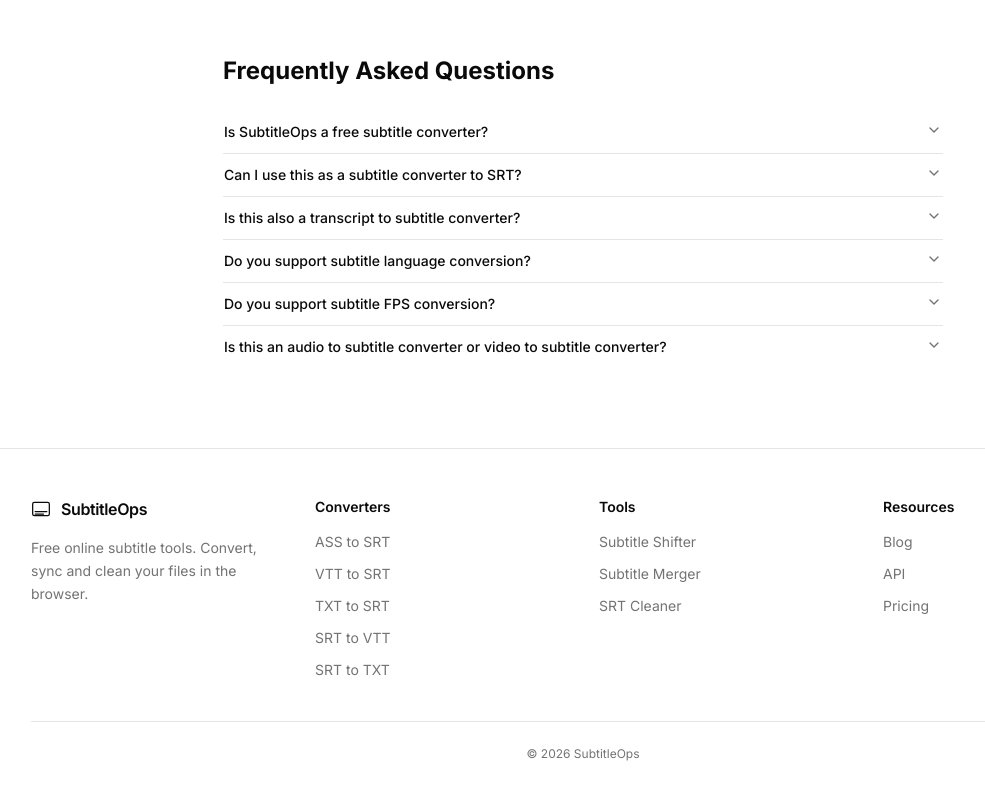
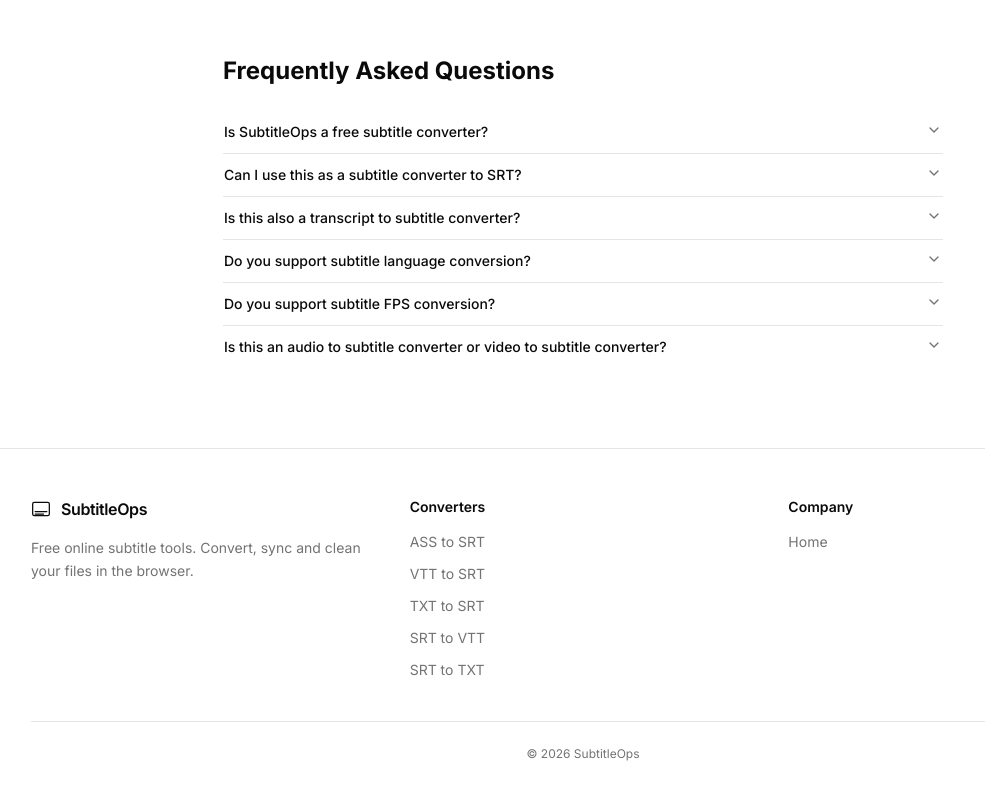
Before and after one commit to jasperchou57/subtitleops, a Next.js app: page / in a window 1280 px wide. Shown: the part 4079-4879 px from the top of the page, without its empty margins (57-1042 px from the left). Built offline with nearby package versions, Linux system fonts and the light colour scheme.

Commit message:
Remove Blog/API/Pricing/workflow tools from footer (pages not built yet)

```diff
--- a/src/components/layout/footer.tsx
+++ b/src/components/layout/footer.tsx
@@ -8,17 +8,11 @@
   { name: "SRT to TXT", href: "/tools/srt-to-txt" },
 ];
 
-const workflowTools = [
-  { name: "Subtitle Shifter", href: "/tools/subtitle-shifter" },
-  { name: "Subtitle Merger", href: "/tools/subtitle-merger" },
-  { name: "SRT Cleaner", href: "/tools/srt-cleaner" },
-];
-
 export function Footer() {
   return (
     <footer className="border-t">
       <div className="mx-auto max-w-6xl px-4 sm:px-6 py-12">
-        <div className="grid grid-cols-2 md:grid-cols-4 gap-8">
+        <div className="grid grid-cols-2 md:grid-cols-3 gap-8">
           <div className="col-span-2 md:col-span-1">
             <Link href="/" className="flex items-center gap-2.5 mb-4">
               <svg className="h-5 w-5" viewBox="0 0 24 24" fill="currentColor">
@@ -48,24 +42,13 @@
           </div>
 
           <div>
-            <h3 className="text-sm font-semibold mb-3">Tools</h3>
+            <h3 className="text-sm font-semibold mb-3">Company</h3>
             <ul className="space-y-2">
-              {workflowTools.map((tool) => (
-                <li key={tool.href}>
-                  <Link href={tool.href} className="text-sm text-muted-foreground hover:text-foreground transition-colors">
-                    {tool.name}
-                  </Link>
-                </li>
-              ))}
-            </ul>
-          </div>
-
-          <div>
-            <h3 className="text-sm font-semibold mb-3">Resources</h3>
-            <ul className="space-y-2">
-              <li><Link href="/blog" className="text-sm text-muted-foreground hover:text-foreground transition-colors">Blog</Link></li>
-              <li><Link href="/api" className="text-sm text-muted-foreground hover:text-foreground transition-colors">API</Link></li>
-              <li><Link href="/pricing" className="text-sm text-muted-foreground hover:text-foreground transition-colors">Pricing</Link></li>
+              <li>
+                <Link href="/" className="text-sm text-muted-foreground hover:text-foreground transition-colors">
+                  Home
+                </Link>
+              </li>
             </ul>
           </div>
         </div>
```
